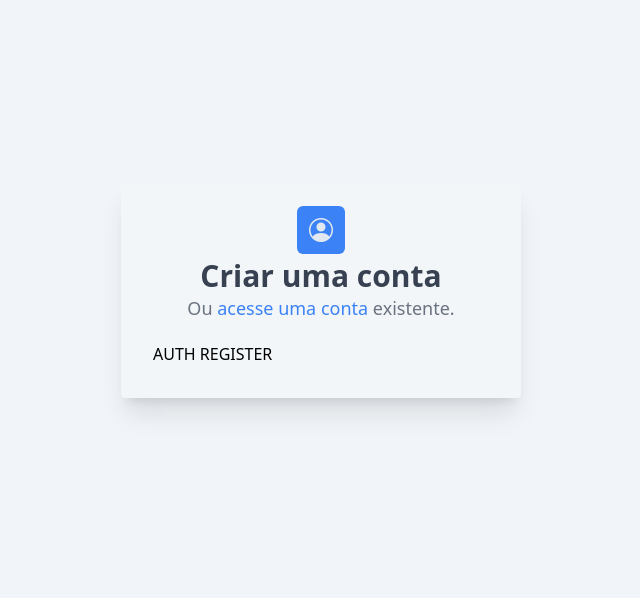
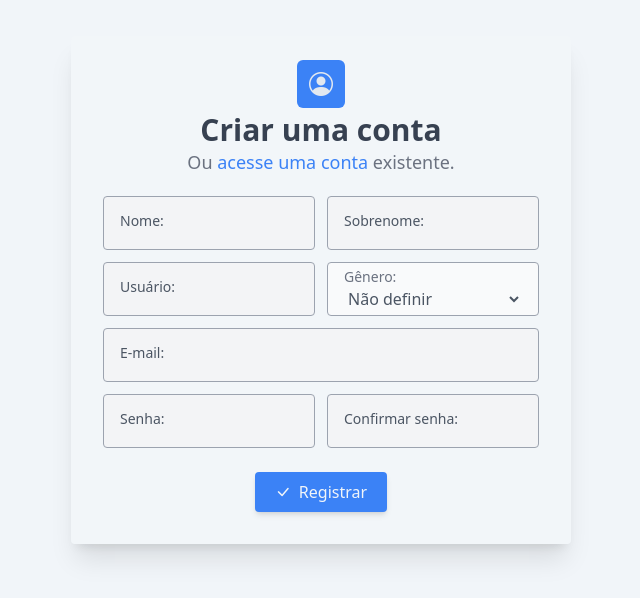
Before and after one commit to ernandesrs/pproj_vuepanel, a Vue app: page /auth/register in a window 1280 px wide. Shown: the part 110-708 px from the top of the page, without its empty margins (319-959 px from the left). Built offline with nearby package versions, Linux system fonts and the light colour scheme.

Commit message:
Component: add type select on input form component

```diff
--- a/src/components/Form/InputForm.vue
+++ b/src/components/Form/InputForm.vue
@@ -1,6 +1,11 @@
 <template>
-    <input :type="type" :disabled="disabled" :readonly="readonly" v-model="value" :id="id"
-        :name="name" />
+    <input v-if="type !== 'select'" :type="type" :disabled="disabled" :readonly="readonly"
+        v-model="value" :id="id" :name="name" />
+
+    <select v-else v-model="value">
+        <option v-for="option in options" :value="option.value" v-html="option.text">
+        </option>
+    </select>
 </template>
 
 <script>
@@ -9,6 +14,10 @@ export default {
         modelValue: {
             type: String,
             default: null
+        },
+        options: {
+            type: Array,
+            default: []
         },
         id: {
             type: String,
--- a/src/components/Form/InputGroupForm.vue
+++ b/src/components/Form/InputGroupForm.vue
@@ -5,7 +5,7 @@
             :class="['custom-label', focused ? 'custom-label-focused' : 'custom-label-not-focused']" />
         <InputForm @focusin="inputFocusIn" @focusout="inputFocusOut"
             :class="['custom-input', focused ? 'custom-input-focused' : '']"
-            v-model="value" v-bind="attrs" />
+            v-model="value" v-bind="attrs" :options="options" />
     </div>
     <small v-if="errorMessage" class="text-red-600" v-html="errorMessage"></small>
 </template>
@@ -33,6 +33,10 @@ export default {
         errorMessage: {
             type: String,
             default: null
+        },
+        options: {
+            type: Array,
+            default: []
         }
     },
     data() {
@@ -68,7 +72,11 @@ export default {
 }
 
 .custom-input-group-invalid {
-    @apply border-red-600 text-red-600;
+    @apply border-red-600;
+}
+
+.custom-input-group-invalid .custom-label {
+    @apply text-red-600;
 }
 
 .custom-label {
--- a/src/layouts/AuthLayout.vue
+++ b/src/layouts/AuthLayout.vue
@@ -62,7 +62,7 @@ a {
 .wrap-box {
     @apply w-full bg-white bg-opacity-5 py-6 px-6 shadow-xl rounded;
 
-    @apply sm:max-w-[400px];
+    @apply sm:max-w-[400px] md:max-w-[500px];
 }
 
 .wrap-box>.box-header {
--- a/src/views/Auth/RegisterView.vue
+++ b/src/views/Auth/RegisterView.vue
@@ -1,24 +1,115 @@
 <template>
-    <div>
-        AUTH REGISTER
+    <div class="flex gap-3">
+        <div class="basis-full md:basis-1/2 mb-3">
+            <InputGroupForm label="Nome:" :attrs="{
+                id: 'first_name',
+                name: 'first_name',
+                type: 'text'
+            }" :error-message="form.errors.first_name" v-model="form.first_name" />
+        </div>
+        <div class="basis-full md:basis-1/2 mb-3">
+            <InputGroupForm label="Sobrenome:" :attrs="{
+                id: 'last_name',
+                name: 'last_name',
+                type: 'text'
+            }" :error-message="form.errors.last_name" v-model="form.last_name" />
+        </div>
+    </div>
+
+    <div class="flex gap-3">
+        <div class="basis-full md:basis-1/2 mb-3">
+            <InputGroupForm label="Usuário:" :attrs="{
+                id: 'username',
+                name: 'username',
+                type: 'text'
+            }" :error-message="form.errors.username" v-model="form.username" />
+        </div>
+        <div class="basis-full md:basis-1/2 mb-3">
+            <InputGroupForm label="Gênero:" :attrs="{
+                type: 'select',
+                id: 'gender',
+                name: 'gender'
+            }" :error-message="form.errors.gender" v-model="form.gender" :options="[
+    {
+        value: 'n',
+        text: 'Não definir'
+    },
+    {
+        value: 'm',
+        text: 'Masculino'
+    },
+    {
+        value: 'f',
+        text: 'Feminino'
+    }
+]" />
+        </div>
+    </div>
+
+    <div class="flex gap-3">
+        <div class="basis-full mb-3">
+            <InputGroupForm label="E-mail:" :attrs="{
+                id: 'email',
+                name: 'email',
+                type: 'email'
+            }" :error-message="form.errors.email" v-model="form.email" />
+        </div>
+    </div>
+
+    <div class="flex gap-3 mb-3">
+        <div class="basis-full md:basis-1/2 mb-3">
+            <InputGroupForm label="Senha:" :attrs="{
+                id: 'password',
+                name: 'password',
+                type: 'password'
+            }" :error-message="form.errors.password" v-model="form.password" />
+        </div>
+        <div class="basis-full md:basis-1/2 mb-3">
+            <InputGroupForm label="Confirmar senha:" :attrs="{
+                id: 'password_confirmation',
+                name: 'password_confirmation',
+                type: 'password'
+            }" :error-message="form.errors.password_confirmation"
+                v-model="form.password_confirmation" />
+        </div>
+    </div>
+
+    <div class="text-center">
+        <DefaultButton text="Registrar" icon="bi bi-check-lg"
+            :loading="form.submitting" />
     </div>
 </template>
 
 <script>
+
+import DefaultButton from '../../components/Button/DefaultButton.vue';
+import InputGroupForm from '../../components/Form/InputGroupForm.vue';
+
 export default {
-    setup() {
-
-
-        return {}
+    components: { InputGroupForm, DefaultButton },
+    data() {
+        return {
+            form: {
+                first_name: null,
+                last_name: null,
+                username: null,
+                gender: 'n',
+                email: null,
+                password: null,
+                password_confirmation: null,
+                errors: {
+                },
+                submitting: false
+            }
+        }
     },
-
     created() {
         this.$store.commit("pageTitle", "Criar uma conta");
         this.$store.commit("pageIcon", "bi bi-person-circle");
-    }
+    },
 }
 </script>
 
-<style lang="scss" scoped>
+<style lang="css" scoped>
 
 </style>
```
